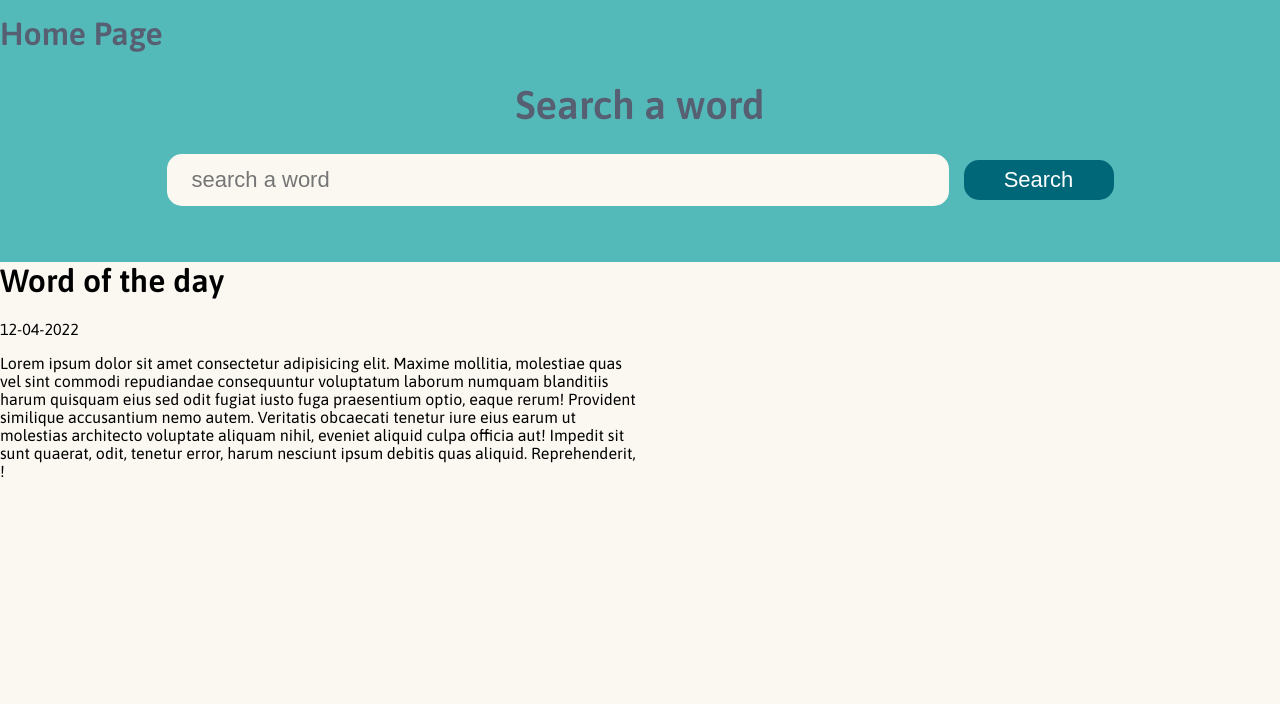
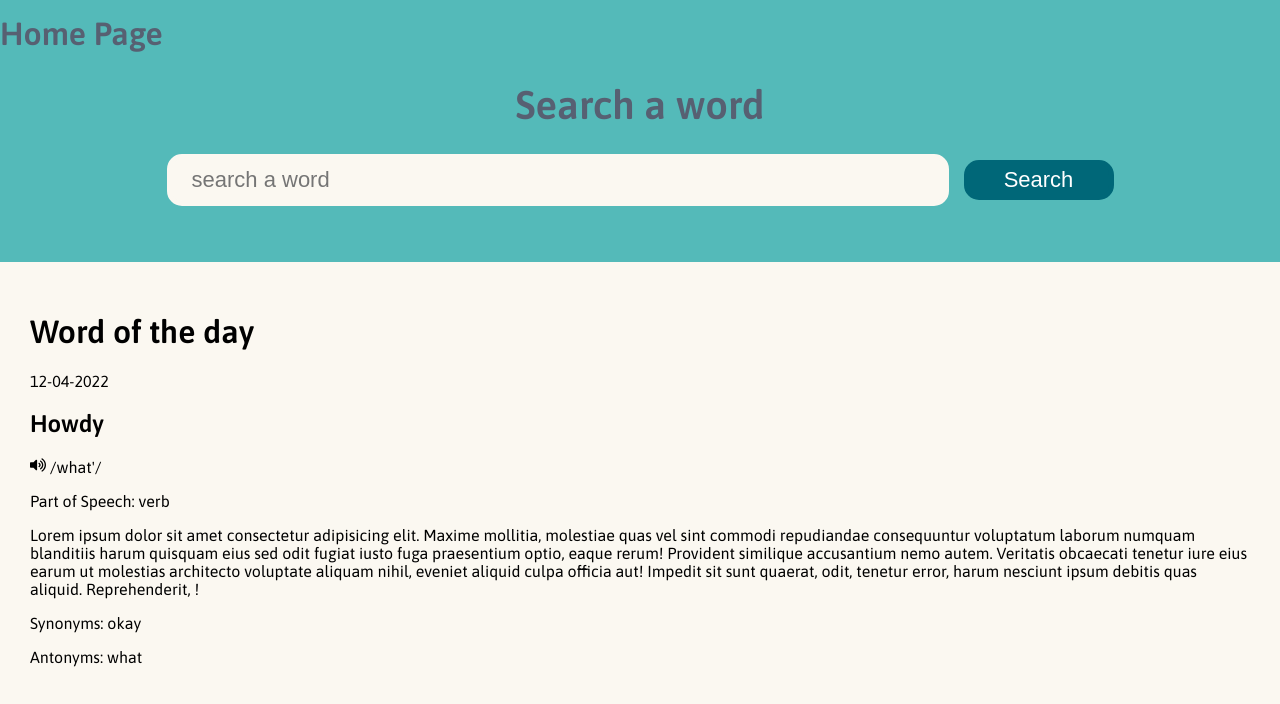
Before and after one commit to Amotul-raheem/dictionary-app, a React (Create React App) app: page / in a window 1280 px wide. Shown: the top 704 px of the page. Built offline with nearby package versions, Linux system fonts and the light colour scheme.

Commit message:
Designed homepage of the dictionary

```diff
--- a/package.json
+++ b/package.json
@@ -8,6 +8,7 @@
     "@testing-library/user-event": "^13.5.0",
     "react": "^18.1.0",
     "react-dom": "^18.1.0",
+    "react-icons": "^4.3.1",
     "react-router-dom": "^6.3.0",
     "react-scripts": "5.0.1",
     "web-vitals": "^2.1.4"
--- a/src/components/HomePage/HomePage.css
+++ b/src/components/HomePage/HomePage.css
@@ -1,8 +1,13 @@
-.homepage-nav-bar{
+.homepage-nav-bar {
     background-color: #54BAB9;
     padding-top: 15px;
 }
-.home-page-logo{
+
+.home-page-logo {
     margin: 0;
     color: #576072;
 }
+
+.lower-container{
+    padding: 30px;
+}
--- a/src/components/HomePage/HomePage.js
+++ b/src/components/HomePage/HomePage.js
@@ -24,10 +24,11 @@ function HomePage() {
                     handleSearch={handleSearch}
                 />
             </div>
-            <div>
-                <div>
+            <div className="lower-container">
+                <div className="">
                     <Word
                         date={"12-04-2022"}
+                        word={"Howdy"}
                         meaning={"Lorem ipsum dolor sit amet consectetur adipisicing elit. Maxime mollitia,\n" +
                             "molestiae quas vel sint commodi repudiandae consequuntur voluptatum laborum\n" +
                             "numquam blanditiis harum quisquam eius sed odit fugiat iusto fuga praesentium\n" +
@@ -36,12 +37,13 @@ function HomePage() {
                             "nihil, eveniet aliquid culpa officia aut! Impedit sit sunt quaerat, odit,\n" +
                             "tenetur error, harum nesciunt ipsum debitis quas aliquid. Reprehenderit,\n" +
                             "!"}
+                        phonetics={"/what'/"}
+                        partOfSpeech={"verb"}
+                        synonyms={"okay"}
+                        antonyms={"what"}
+
                     />
-                    <div>
-
-                    </div>
                 </div>
-
             </div>
         </div>
 
--- a/src/components/Word/Word.css
+++ b/src/components/Word/Word.css
@@ -1,8 +1,7 @@
 .word-container{
-    width: 50%;
-    height: 800px;
-    /*background-color: #43919B;*/
+    /*width: 50%;*/
+
 }
 .word-heading{
-    margin-top: 0;
+    /*margin-top: 0;*/
 }
--- a/src/components/Word/Word.js
+++ b/src/components/Word/Word.js
@@ -1,15 +1,22 @@
 import React from "react"
 import "./Word.css"
+import * as FaIcons from "react-icons/fa"
 
 function Word(props) {
-    const {date, meaning} = props
+    const {date, meaning, word, phonetics, partOfSpeech,synonyms, antonyms} = props
     return (
         <div className="word-container">
             <h1 className="word-heading">
                 Word of the day
             </h1>
             <p>{date}</p>
+            <h2>{word}</h2>
+            <FaIcons.FaVolumeUp/> <span>{phonetics}</span>
+            <p>Part of Speech: {partOfSpeech}</p>
             <p>{meaning}</p>
+            <p>Synonyms: {synonyms}</p>
+            <p>Antonyms: {antonyms}</p>
+
         </div>
     )
 }
```
Also changed, not shown: 2 other files (tests, documents, lock files or other folders).
